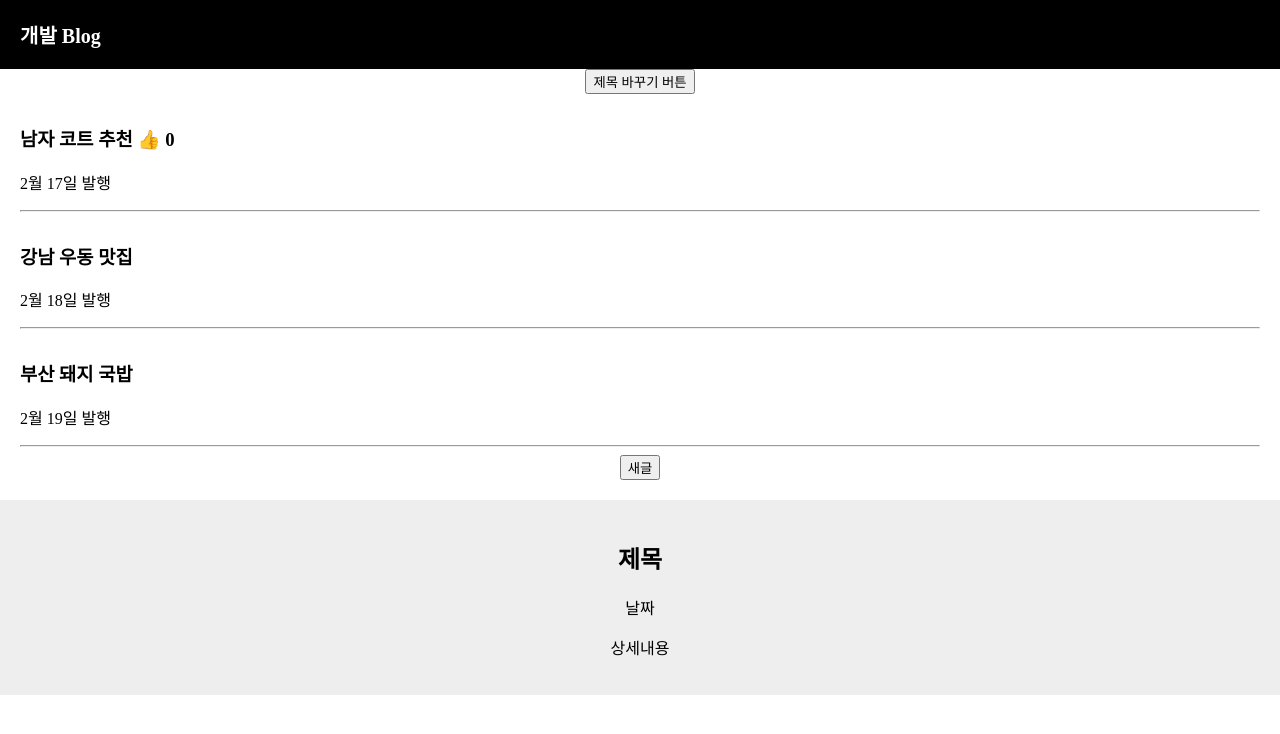
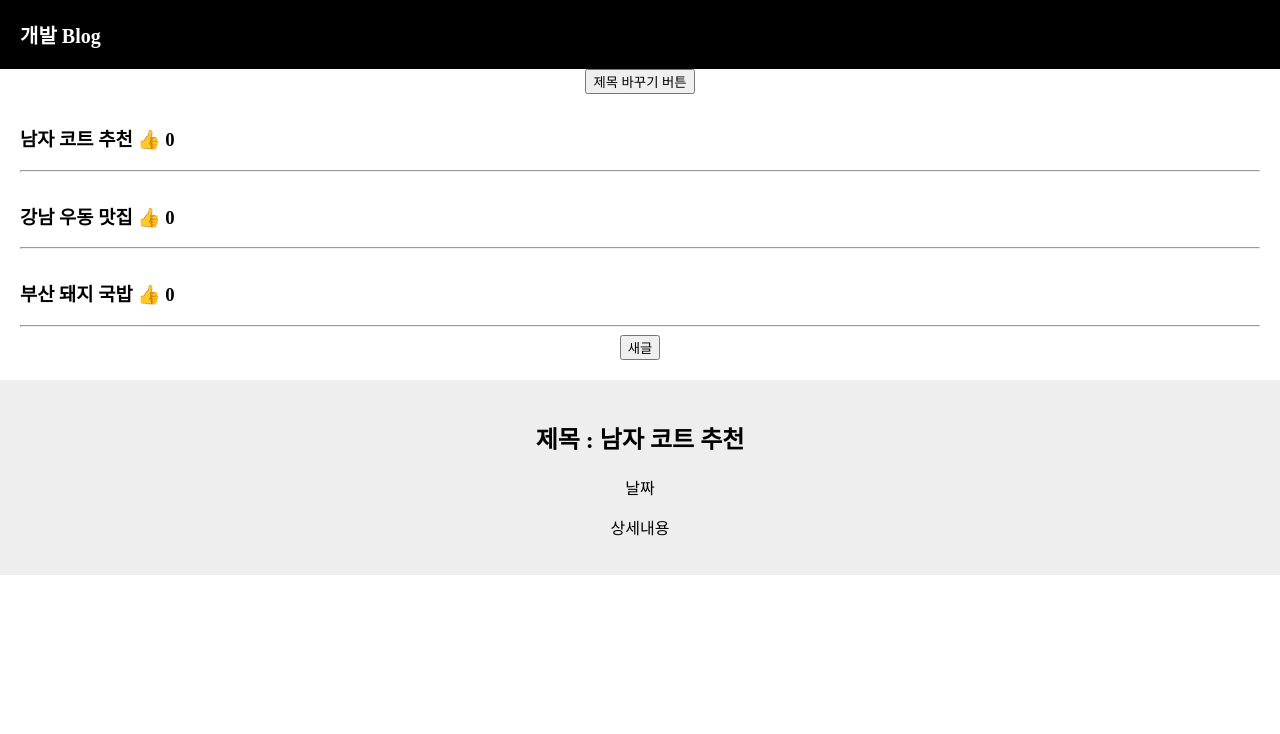
Before and after one commit to sms0330/Blog_React, a React (Create React App) app: page / in a window 1280 px wide. Both pictures are taken after a click on the button "새글". Shown: the top 734 px of the page. Built offline with nearby package versions, Linux system fonts and the light colour scheme.

Commit message:
Added props modal page

```diff
--- a/src/App.js
+++ b/src/App.js
@@ -8,6 +8,7 @@ function App() {
   let [글제목, 글제목변경] = useState(['남자 코트 추천', '강남 우동 맛집', '부산 돼지 국밥']);
   let [따봉, 따봉변경] = useState(0);
   let [modal, modal변경] = useState(false);
+  let [누른제목, 누른제목변경] = useState(0);
   let [작성날짜, 작성날짜변경] = useState({ day1: "2월 17일 발행",
         day2: "2월 18일 발행",
         day3: "2월 19일 발행"
@@ -26,24 +27,22 @@ function App() {
         <div>개발 Blog</div>
       </div>
       <button onClick={ 제목바꾸기 }>제목 바꾸기 버튼</button>
-      <div className="list">
-        <h3> { 글제목[0] } <span onClick={ ()=>{ 따봉변경(따봉++)} }> 👍 </span> { 따봉 } </h3>
-        <p> { 작성날짜.day1 } </p>
-        <hr/>
-      </div>
-      <div className="list">
-        <h3> { 글제목[1] } </h3>
-        <p> { 작성날짜.day2} </p>
-        <hr/>
-      </div>
-      <div className="list">
-      <h3 onClick={ ()=>{ modal변경(!modal) } }> { 글제목[2] } </h3>
-        <p> { 작성날짜.day3 } </p>
-        <hr/>
-      </div>
+
+      {
+        글제목.map(function(글, i){
+          return (
+            <div className="list">
+              <h3 onClick={ ()=>{ 누른제목변경(i) }} > { 글 } <span onClick={ ()=>{ 따봉변경(따봉++)} }> 👍 </span> { 따봉 } </h3>
+                <p> { 작성날짜[0] } </p>
+                <hr/>
+            </div>
+          )
+        })
+      }
+
       <button onClick={ ()=>{ modal변경(!modal)} }>새글</button>
       {
-        modal === true ? <Modal /> : null
+        modal === true ? <Modal 글제목={글제목} 누른제목={누른제목} /> : null
 
       }
 
@@ -52,10 +51,10 @@ function App() {
   );
 }
 
-function Modal() {
+function Modal(props) {
   return (
     <div className="modal">
-    <h2>제목</h2>
+    <h2>제목 : { props.글제목[props.누른제목] }</h2>
     <p>날짜</p>
     <p>상세내용</p>
   </div>
```
